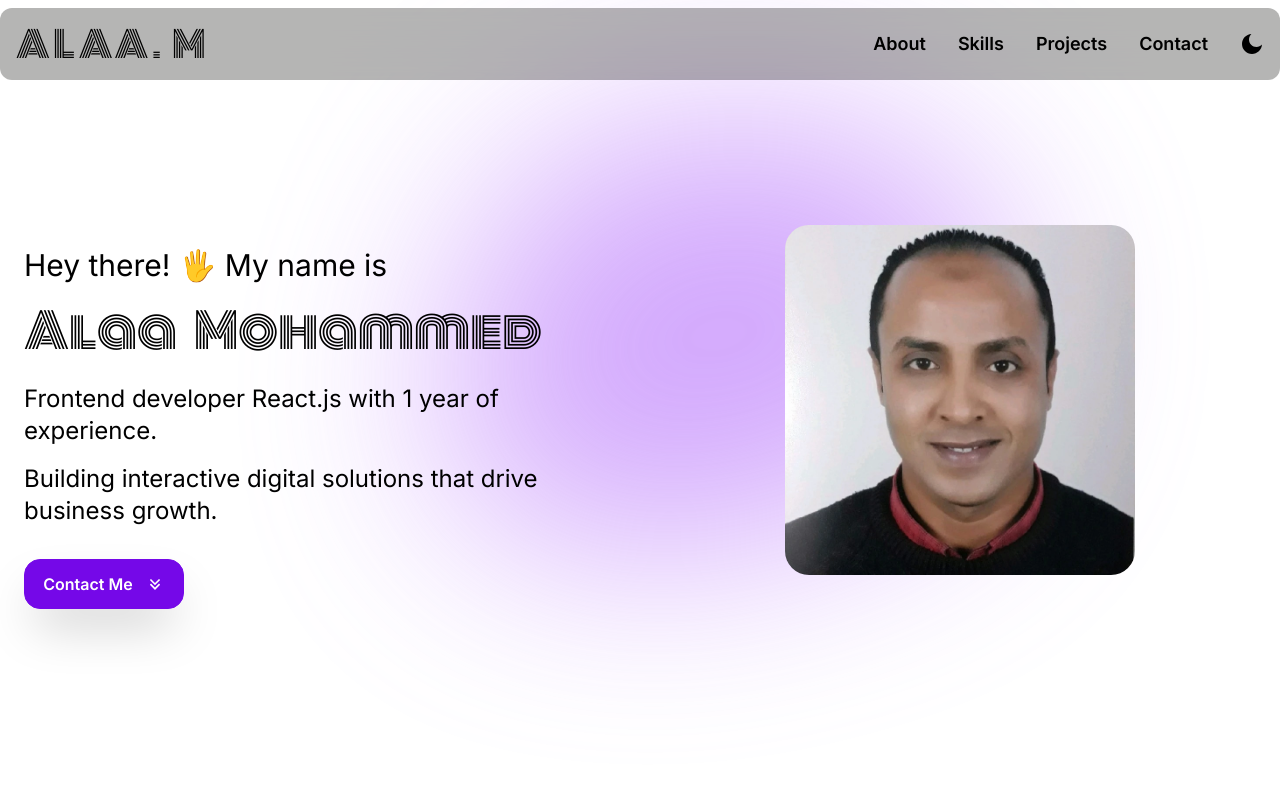
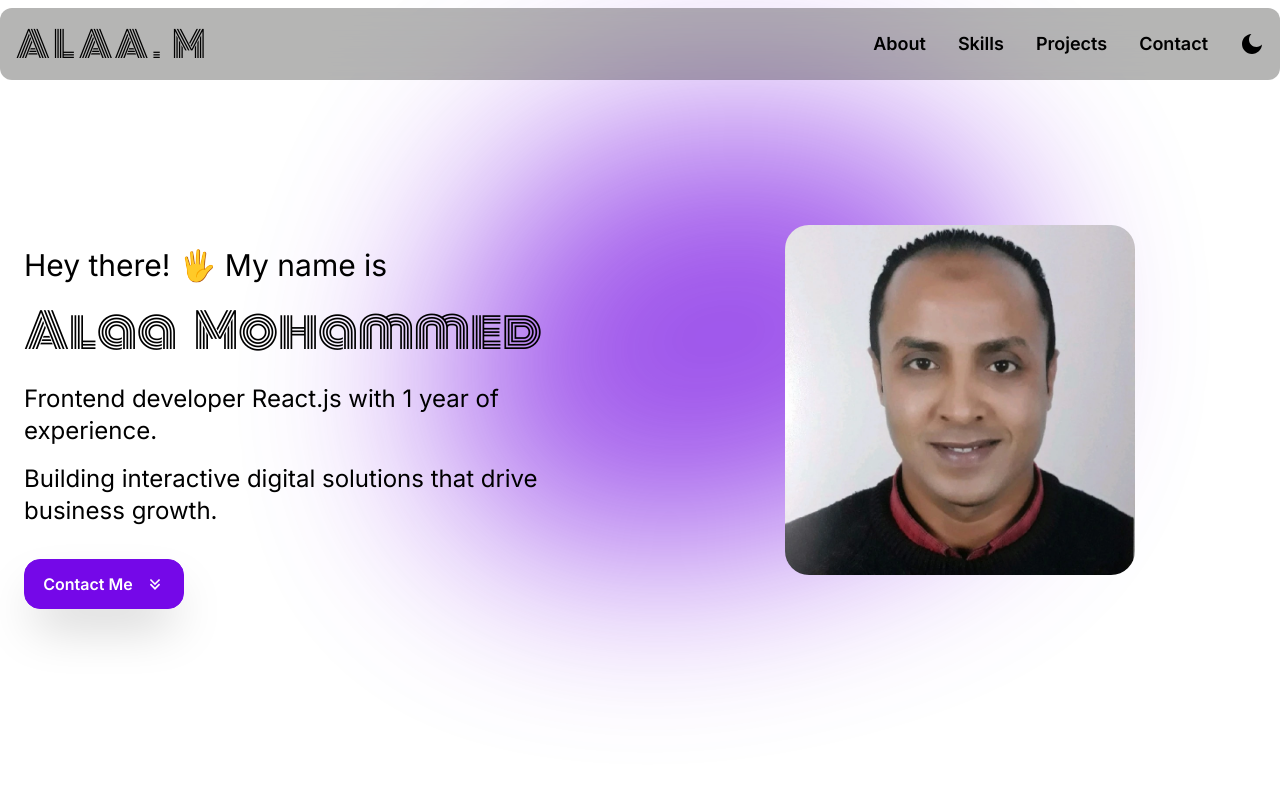
Before and after one commit to Alaa8884/alaa-portfolio, a React (Vite) app: page / in a window 1280 px wide. Shown: the top 800 px of the page. Built offline with nearby package versions, Linux system fonts and the light colour scheme.

Commit message:
change some color and background color to fix contast

```diff
--- a/src/components/contact/Contact.jsx
+++ b/src/components/contact/Contact.jsx
@@ -117,7 +117,7 @@ function Contact() {
             />
           </motion.div>
           <motion.form
-            className="w-full rounded-lg border border-purple-500 p-6 shadow-lg shadow-purple-500 md:w-1/2"
+            className="w-full rounded-lg border border-purple-500 p-6 shadow-sm shadow-purple-500 md:w-1/2"
             onSubmit={handleSendEmail}
             initial="hidden"
             whileInView="visible"
--- a/src/components/header/MobileMenu.jsx
+++ b/src/components/header/MobileMenu.jsx
@@ -43,7 +43,7 @@ function MobileMenu() {
       ref={menuRef}
     >
       <motion.div
-        className="bg fixed bottom-0 right-0 top-[-13px] z-50 w-[200px] bg-stone-950/30 filter backdrop-blur-lg"
+        className="bg fixed bottom-0 right-0 top-[-14px] z-50 w-[200px] bg-stone-950/30 filter backdrop-blur-lg"
         variants={variants}
       >
         <MenuLinks setOpen={setOpen} />
--- a/src/components/projects/ProjectCard.jsx
+++ b/src/components/projects/ProjectCard.jsx
@@ -37,7 +37,7 @@ function ProjectCard({ item }) {
       <img
         src={image}
         alt={`${name} image`}
-        className="absolute inset-0 h-full w-full transition-opacity duration-300"
+        className="absolute inset-0 h-full w-full transition-opacity duration-300" loading='lazy'
       />
       <div className="relative z-20 flex h-full flex-col justify-between bg-black/60 p-4 text-white">
         <h2 className="mb-4 text-2xl font-medium">{name}</h2>
--- a/src/components/skills/SkillCard.jsx
+++ b/src/components/skills/SkillCard.jsx
@@ -2,8 +2,8 @@
 
 function SkillCard({ image, children }) {
   return (
-    <div className="flex w-max items-center gap-1 rounded-lg border border-white px-2 py-1 shadow-md shadow-purple-500">
-      <img src={image} alt="Skill image" className="h-9 w-9 md:h-12 md:w-12" />
+    <div className="flex w-max items-center gap-1 rounded-lg border border-white px-2 py-1 shadow-sm shadow-purple-500">
+      <img src={image} alt="Skill image" className="h-9 w-9 md:h-12 md:w-12" loading="lazy" />
       <span className="font-semibold">{children}</span>
     </div>
   );
--- a/src/components/ui/BackGround.jsx
+++ b/src/components/ui/BackGround.jsx
@@ -67,32 +67,32 @@ function BackGround() {
   return (
     <div className=" pointer-events-none fixed left-0 top-0 z-10 flex h-full w-full items-center justify-center overflow-hidden opacity-70 blur-[100px] filter">
       <motion.div
-        className="absolute h-[250px] w-[350px] rounded-full bg-indigo-300"
+        className="absolute h-[250px] w-[350px] rounded-full bg-purple-300"
         variants={circleVariants}
         animate="animate01"
       ></motion.div>
       <motion.div
-        className="absolute h-[260px] w-[360px] rounded-full bg-indigo-300"
+        className="absolute h-[260px] w-[360px] rounded-full bg-purple-300"
         variants={circleVariants}
         animate="animate02"
       ></motion.div>
       <motion.div
-        className="absolute h-[270px] w-[370px] rounded-full bg-indigo-300"
+        className="absolute h-[270px] w-[370px] rounded-full bg-purple-300"
         variants={circleVariants}
         animate="animate03"
       ></motion.div>
       <motion.div
-        className="absolute h-[280px] w-[380px] rounded-full bg-purple-400"
+        className="absolute h-[280px] w-[380px] rounded-full bg-[#7309E2]"
         variants={circleVariants}
         animate="animate04"
       ></motion.div>
       <motion.div
-        className="absolute h-[290px] w-[390px] rounded-full bg-purple-400"
+        className="absolute h-[290px] w-[390px] rounded-full bg-[#7309E2]"
         variants={circleVariants}
         animate="animate05"
       ></motion.div>
       <motion.div
-        className="absolute h-[300px] w-[400px] rounded-full bg-purple-400"
+        className="absolute h-[300px] w-[400px] rounded-full bg-[#7309E2]"
         variants={circleVariants}
         animate="animate06"
       ></motion.div>
```
